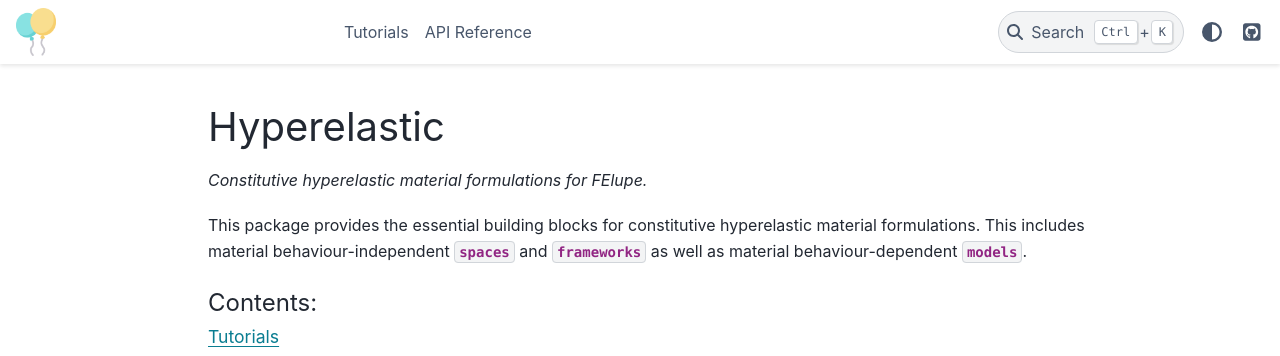
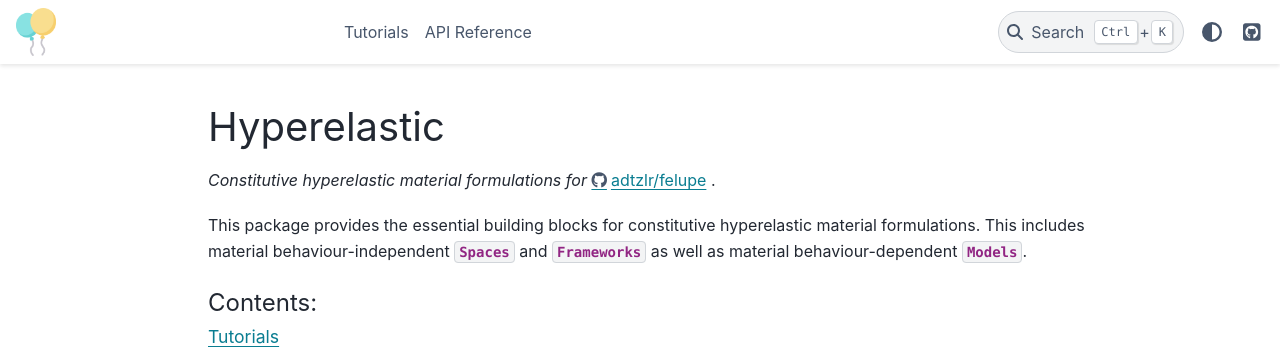
Before and after one commit to adtzlr/hyperelastic, a Sphinx documentation site: the page built from docs/index.rst, in a window 1280 px wide. Shown: the top 356 px of the page. Built offline with Sphinx 7.4.7 and the PyData theme 0.15.4, drawn with Linux system fonts in a browser that asks for light colours; some of the changed lines change nothing that is shown.

Commit message:
Update index.rst

```diff
--- a/docs/index.rst
+++ b/docs/index.rst
@@ -1,9 +1,9 @@
 Hyperelastic
 ============
 
-*Constitutive hyperelastic material formulations for FElupe.*
+*Constitutive hyperelastic material formulations for* https://github.com/adtzlr/felupe .
 
-This package provides the essential building blocks for constitutive hyperelastic material formulations. This includes material behaviour-independent :mod:`.spaces` and :mod:`.frameworks` as well as material behaviour-dependent :mod:`.models`.
+This package provides the essential building blocks for constitutive hyperelastic material formulations. This includes material behaviour-independent :mod:`Spaces <.spaces>` and :mod:`Frameworks <.frameworks>` as well as material behaviour-dependent :mod:`Models <.models>`.
 
 .. toctree::
    :maxdepth: 2
```
